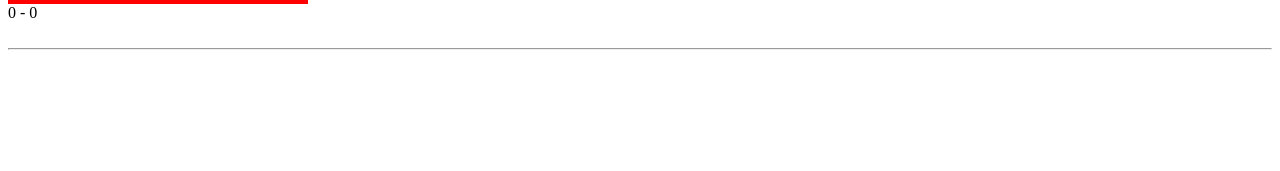
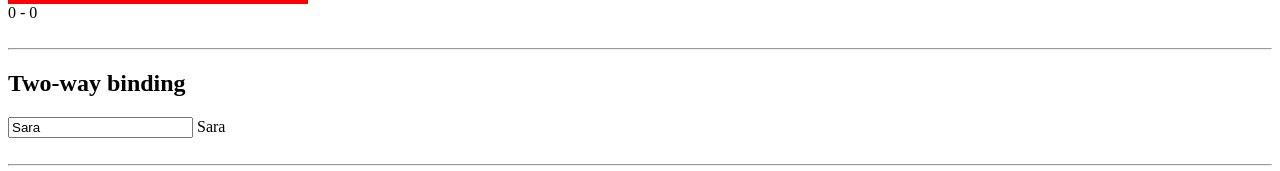
Before and after one commit to saranascimento/curso-angular-2-v15, an Angular app: page / in a window 1280 px wide. Shown: the part 1057-1228 px from the top of the page. Before the commit the page ends 1115 px from the top, so only its background shows below. Built offline with nearby package versions, Linux system fonts and the light colour scheme.

Commit message:
section 4 [Angular]: Template Data Binding - Two-way binding

```diff
--- a/src/app/app.module.ts
+++ b/src/app/app.module.ts
@@ -1,7 +1,9 @@
 import { NgModule } from '@angular/core';
 import { BrowserModule } from '@angular/platform-browser';
+import { FormsModule } from '@angular/forms';
 
 import { AppRoutingModule } from './app-routing.module';
+
 import { AppComponent } from './app.component';
 import { TitleComponent } from './title/title.component';
 import { DataBindingComponent } from './data-binding/data-binding.component';
@@ -14,7 +16,8 @@
   ],
   imports: [
     BrowserModule,
-    AppRoutingModule
+    AppRoutingModule,
+    FormsModule
   ],
   providers: [],
   bootstrap: [AppComponent]
--- a/src/app/data-binding/data-binding.component.html
+++ b/src/app/data-binding/data-binding.component.html
@@ -35,3 +35,14 @@
 <br>
 
 <hr>
+
+<h2>Two-way binding</h2>
+
+<input [(ngModel)]="nome">
+
+{{nome}}
+
+<br>
+<br>
+
+<hr>
```
